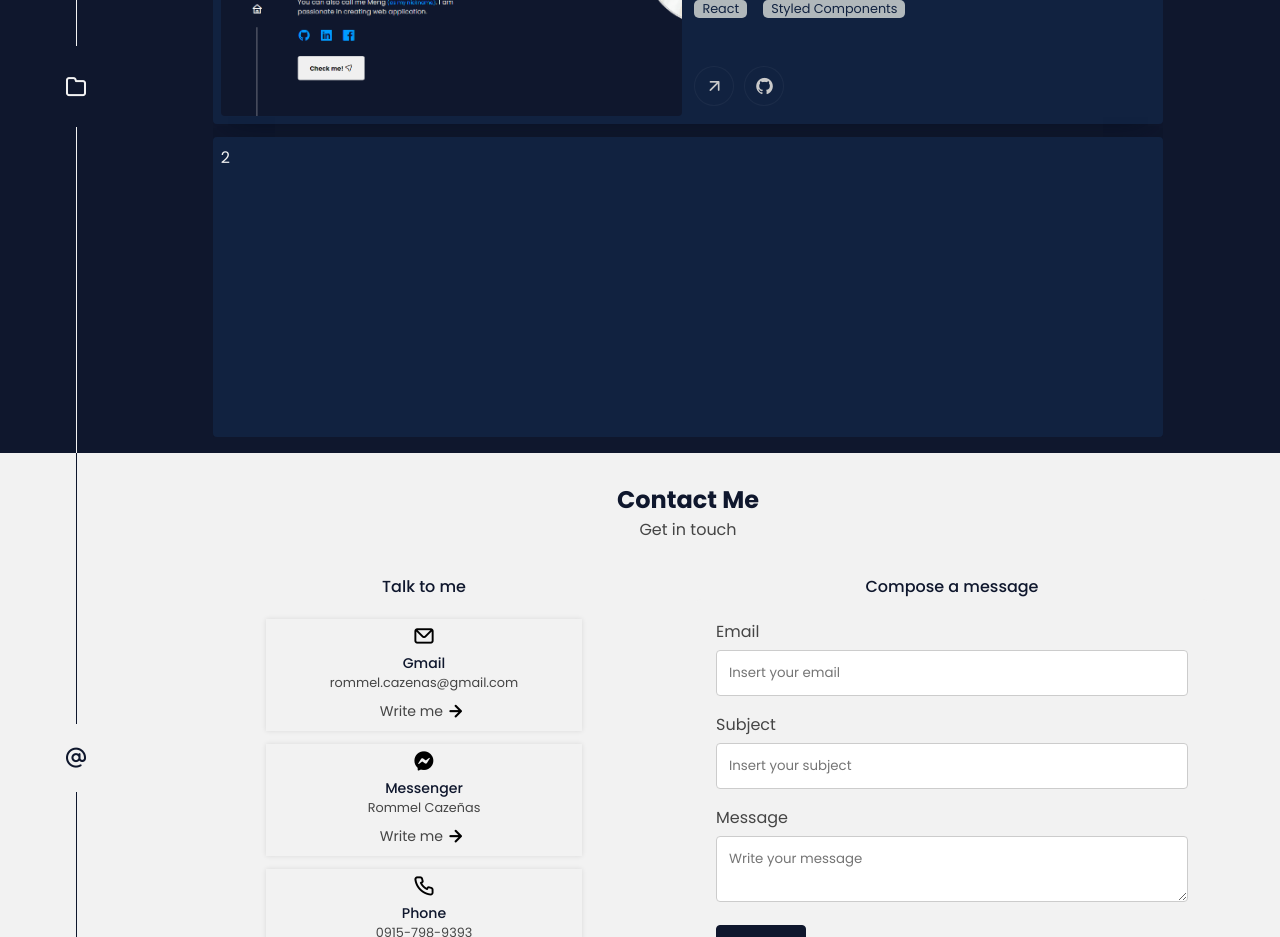
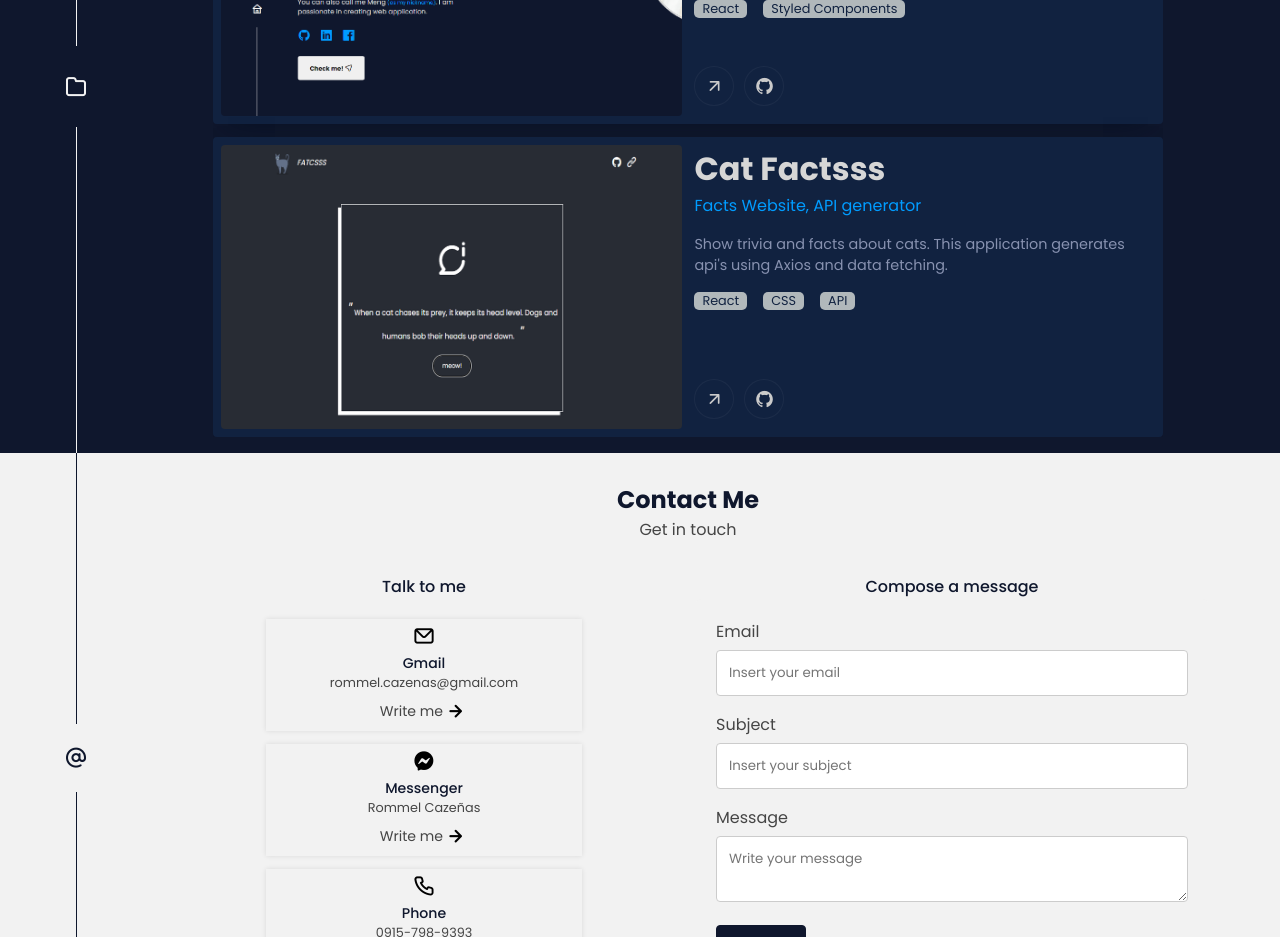
Before and after one commit to Meenngg/rommel-portfolio, a React (Create React App) app: page / in a window 1280 px wide. Shown: the part 1880-2817 px from the top of the page. Built offline with nearby package versions, Linux system fonts and the light colour scheme.

Commit message:
add project source

```diff
--- a/src/pages/project.jsx
+++ b/src/pages/project.jsx
@@ -16,7 +16,7 @@ export const Project = () => {
                 </div>
                 <div className="project-list">
                     <div className="project-card">
-                        <section className="card-preview">
+                        <section className="card-preview" id="one">
                             {/* asd */}
                         </section>
                         <section className="card-description">
@@ -34,13 +34,38 @@ export const Project = () => {
                             </div>
                             <div>
                                 <section>
-                                    <button id="btn-1"><a href="https://github.com/Meenngg/rommel-portfolio.git"><i className="uil uil-arrow-up-right"></i></a></button>
-                                    <button><a href="https://github.com/Meenngg/rommel-portfolio.git"><i className="uil uil-github"></i></a></button>
+                                    <button id="btn-1"><a href="https://rommel-cazenas.vercel.app"><i className="uil uil-arrow-up-right"></i></a></button>
+                                    <button><a href="https://github.com/Meenngg/rommel-portfolio"><i className="uil uil-github"></i></a></button>
                                 </section>
                             </div>
                         </section>
                     </div>
-                    <div className="project-card">2</div>
+                    <div className="project-card">
+                    <section className="card-preview" id="two">
+                            {/* asd */}
+                        </section>
+                        <section className="card-description">
+                            <div>
+                                <h3>Cat Factsss</h3>
+                                <label>Facts Website, API generator </label>
+                                <section>
+                                    <p>Show trivia and facts about cats. This application generates api's using Axios and data fetching.</p>
+
+                                    <div className="project-stack-used">
+                                        <section><p>React</p></section>
+                                        <section><p>CSS</p></section>
+                                        <section><p>API</p></section>
+                                    </div>
+                                </section>
+                            </div>
+                            <div>
+                                <section>
+                                    <button id="btn-1"><a href="https://cat-fact-rommel.vercel.app"><i className="uil uil-arrow-up-right"></i></a></button>
+                                    <button><a href="https://github.com/Meenngg/Cat-Fact-v2"><i className="uil uil-github"></i></a></button>
+                                </section>
+                            </div>
+                        </section>
+                    </div>
 
                 </div>
             </div>
--- a/src/styles/project.style.css
+++ b/src/styles/project.style.css
@@ -75,10 +75,17 @@
 
 .project-card > .card-preview {
     background-color: #009cff;
-    background-image: url('../assets/project-2-preview.PNG');
     background-repeat: no-repeat;
     background-size: cover;
     border-radius: 4px;
+}
+
+#one {
+    background-image: url('../assets/project-2-preview.PNG');
+}
+
+#two {
+    background-image: url('../assets/project-3-preview.png');
 }
 
 .card-description {
```
Also changed, not shown: src/assets/project-3-preview.png (added).
